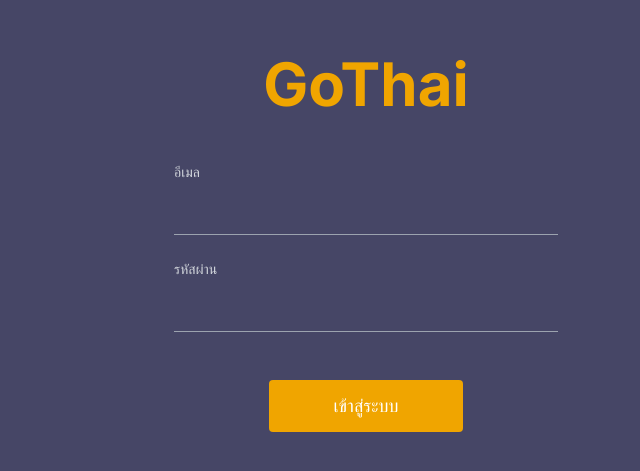
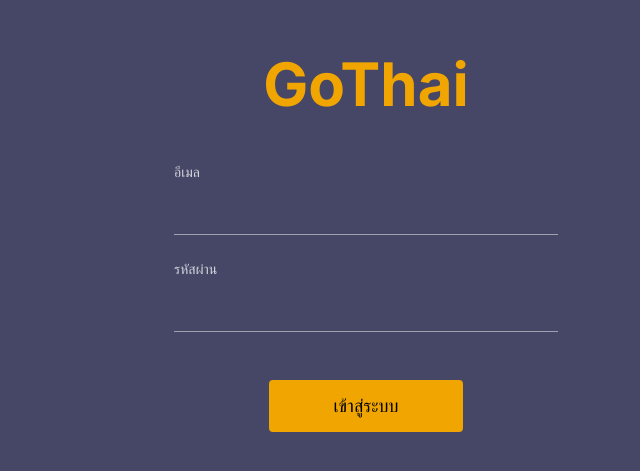
Before and after one commit to LoveMacaron00/travel-ai-admin, a React (Vite) app in the folder client/: page / in a window 1280 px wide. Shown: the part 157-628 px from the top of the page, without its empty margins (274-914 px from the left). Built offline with nearby package versions, Linux system fonts and the light colour scheme; no server answers.

Commit message:
update button สี

```diff
--- a/client/src/components/destinations/DestinationsView.jsx
+++ b/client/src/components/destinations/DestinationsView.jsx
@@ -368,7 +368,7 @@ const DestinationsView = ({
                                                 <>
                                                     <button
                                                         onClick={() => navigate(`/destinations/edit/${item.id}`)}
-                                                        className="flex-1 py-2 bg-yellow-500 text-white text-sm font-semibold rounded-xl text-center shadow-lg shadow-yellow-500/20"
+                                                        className="flex-1 py-2 bg-yellow-500 text-black text-sm font-semibold rounded-xl text-center shadow-lg shadow-yellow-500/20"
                                                     >
                                                         แก้ไข
                                                     </button>
--- a/client/src/pages/Login.jsx
+++ b/client/src/pages/Login.jsx
@@ -77,7 +77,7 @@ const Login = ({ onLogin }) => {
                             type="submit"
                             disabled={loading}
                             className="px-16 py-3 text-lg rounded"
-                            style={{ background: '#f0a500', color: 'white' }}
+                            style={{ background: '#f0a500', color: '#000000' }}
                         >
                             {loading ? 'กำลังเข้าสู่ระบบ...' : 'เข้าสู่ระบบ'}
                         </button>
```
